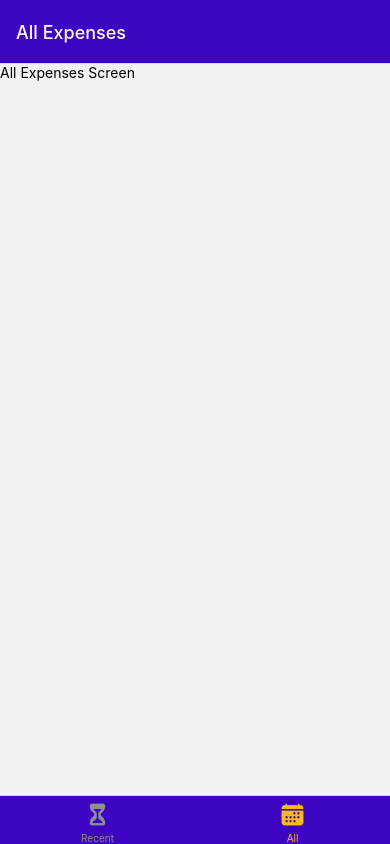
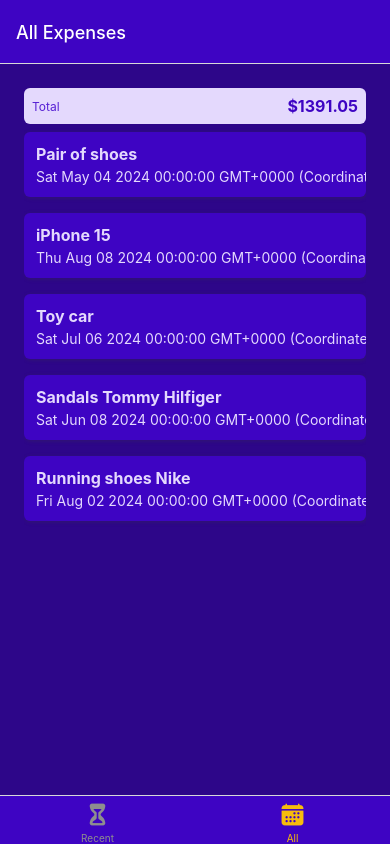
Before and after one commit to ratheeshcn/expense-tracker, a React Native app: screen /AllExpenses in a window 390 px wide. Built offline with nearby package versions, Linux system fonts and the light colour scheme.

Commit message:
added styles for expense list

```diff
--- /dev/null
+++ b/components/expensesOutput/ExpenseItem.js
@@ -0,0 +1,62 @@
+import { Pressable, View, StyleSheet, Text } from "react-native";
+
+import { GlobalStyles } from "../../constants/styles";
+
+function ExpenseItem({ description, amount, date }) {
+  return (
+    <Pressable>
+      <View style={styles.expenseItem}>
+        <View>
+          <Text style={[styles.textBase, styles.description]}>
+            {description}
+          </Text>
+          <Text style={styles.textBase}>{date.toString()}</Text>
+        </View>
+
+        <View style={styles.amountContainer}>
+          <Text style={styles.amount}>{amount}</Text>
+        </View>
+      </View>
+    </Pressable>
+  );
+}
+
+export default ExpenseItem;
+
+const styles = StyleSheet.create({
+  expenseItem: {
+    padding: 12,
+    marginVertical: 8,
+    backgroundColor: GlobalStyles.Colors.primary500,
+    flexDirection: "row",
+    justifyContent: "space-between",
+    borderRadius: 6,
+    elevation: 3,
+    shadowColor: GlobalStyles.Colors.gray500,
+    shadowRadius: 4,
+    shadowOffset: { width: 1, height: 1 },
+    shadowOpacity: 0.4,
+  },
+
+  textBase: {
+    color: GlobalStyles.Colors.primary50,
+  },
+  description: {
+    fontSize: 16,
+    marginBottom: 4,
+    fontWeight: "bold",
+  },
+
+  amountContainer: {
+    paddingHorizontal: 12,
+    paddingVertical: 4,
+    backgroundColor: "white",
+    justifyContent: "center",
+    alignItems: "center",
+    borderRadius: 4,
+  },
+  amount: {
+    color: GlobalStyles.Colors.primary500,
+    fontWeight: "bold",
+  },
+});
--- /dev/null
+++ b/components/expensesOutput/ExpensesList.js
@@ -0,0 +1,17 @@
+import { FlatList, Text } from "react-native";
+import ExpenseItem from "./ExpenseItem";
+
+function renderExpenseItem(itemData) {
+  return <ExpenseItem {...itemData.item} />;
+}
+
+function ExpensesList({ expenses }) {
+  return (
+    <FlatList
+      data={expenses}
+      renderItem={renderExpenseItem}
+      keyExtractor={(item) => item.id}
+    />
+  );
+}
+export default ExpensesList;
--- /dev/null
+++ b/components/expensesOutput/ExpensesOutput.js
@@ -0,0 +1,57 @@
+import { View, StyleSheet } from "react-native";
+import ExpensesSummary from "./ExpensesSummary";
+import ExpensesList from "./ExpensesList";
+
+import { GlobalStyles } from "../../constants/styles";
+
+const DUMMY_EXPENSES = [
+  {
+    id: "e1",
+    description: "Pair of shoes",
+    amount: 44.99,
+    date: new Date("2024-05-04"),
+  },
+  {
+    id: "e2",
+    description: "iPhone 15",
+    amount: 944.99,
+    date: new Date("2024-08-08"),
+  },
+  {
+    id: "e3",
+    description: "Toy car",
+    amount: 36.59,
+    date: new Date("2024-07-06"),
+  },
+  {
+    id: "e4",
+    description: "Sandals Tommy Hilfiger",
+    amount: 244.04,
+    date: new Date("2024-06-08"),
+  },
+  {
+    id: "e5",
+    description: "Running shoes Nike",
+    amount: 120.44,
+    date: new Date("2024-08-02"),
+  },
+];
+
+function ExpensesOutput({ expenses, expensesPeriod }) {
+  return (
+    <View style={styles.container}>
+      <ExpensesSummary expenses={DUMMY_EXPENSES} periodName={expensesPeriod} />
+      <ExpensesList expenses={DUMMY_EXPENSES} />
+    </View>
+  );
+}
+
+export default ExpensesOutput;
+
+const styles = StyleSheet.create({
+  container: {
+    flex: 1,
+    padding: 24,
+    backgroundColor: GlobalStyles.Colors.primary700,
+  },
+});
--- /dev/null
+++ b/components/expensesOutput/ExpensesSummary.js
@@ -0,0 +1,39 @@
+import { Text, View, StyleSheet } from "react-native";
+
+import { GlobalStyles } from "../../constants/styles";
+
+function ExpensesSummary({ expenses, periodName }) {
+  const expensesSum = expenses.reduce((sum, expense) => {
+    return sum + expense.amount;
+  }, 0);
+  return (
+    <View style={styles.container}>
+      <Text style={styles.period}>{periodName}</Text>
+      <Text style={styles.sum}>${expensesSum.toFixed(2)}</Text>
+    </View>
+  );
+}
+
+export default ExpensesSummary;
+
+const styles = StyleSheet.create({
+  container: {
+    padding: 8,
+    backgroundColor: GlobalStyles.Colors.primary50,
+    borderRadius: 6,
+    flexDirection: "row",
+    justifyContent: "space-between",
+    alignItems: "center",
+  },
+
+  period: {
+    fontSize: 12,
+    color: GlobalStyles.Colors.primary400,
+  },
+
+  sum: {
+    fontSize: 16,
+    fontWeight: "bold",
+    color: GlobalStyles.Colors.primary500,
+  },
+});
--- a/screens/AllExpenses.js
+++ b/screens/AllExpenses.js
@@ -1,6 +1,7 @@
 import { Text } from "react-native";
+import ExpensesOutput from "../components/expensesOutput/ExpensesOutput";
 
 function AllExpenses() {
-  return <Text>All Expenses Screen</Text>;
+  return <ExpensesOutput expensesPeriod={"Total"} />;
 }
 export default AllExpenses;
--- a/screens/RecentExpenses.js
+++ b/screens/RecentExpenses.js
@@ -1,6 +1,7 @@
 import { Text } from "react-native";
+import ExpensesOutput from "../components/expensesOutput/ExpensesOutput";
 function RecentExpenses() {
-  return <Text>Recent Expenses Screen</Text>;
+  return <ExpensesOutput expensesPeriod={"Last 7 days"} />;
 }
 
 export default RecentExpenses;
```
